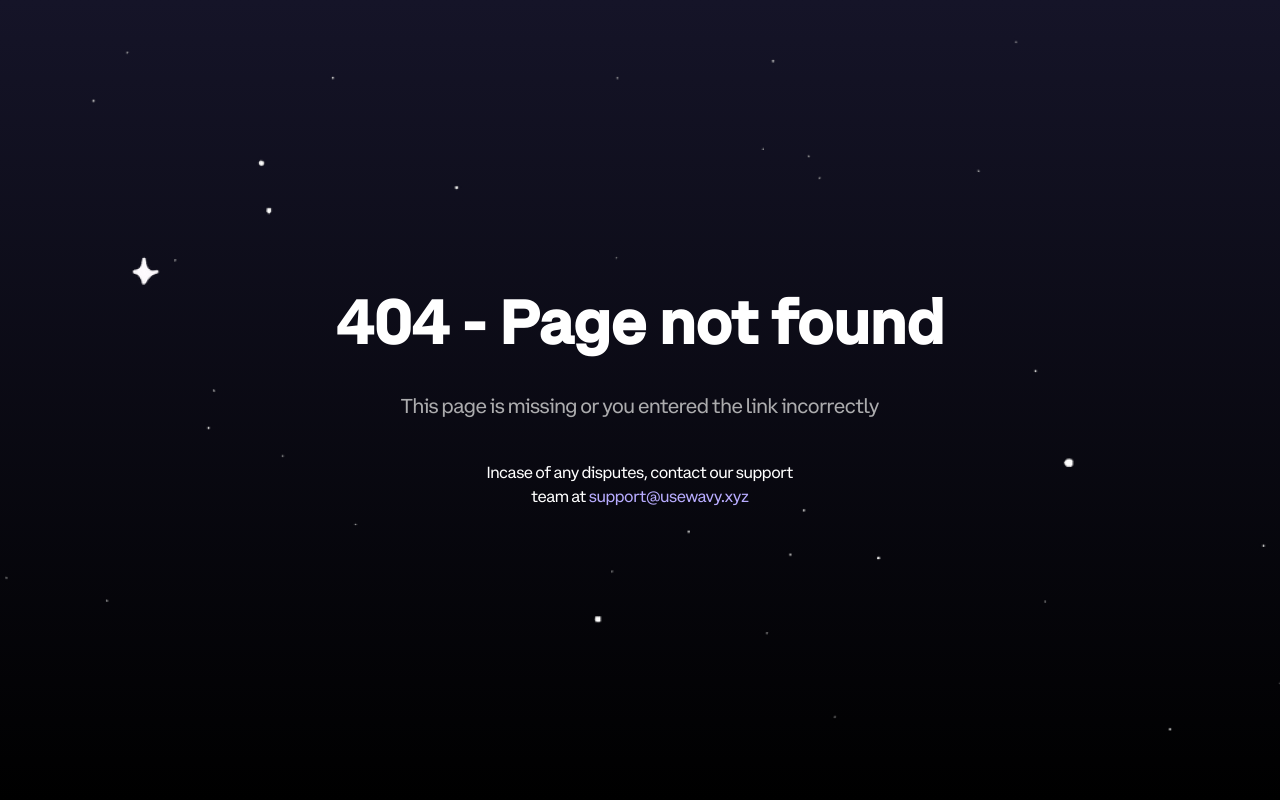
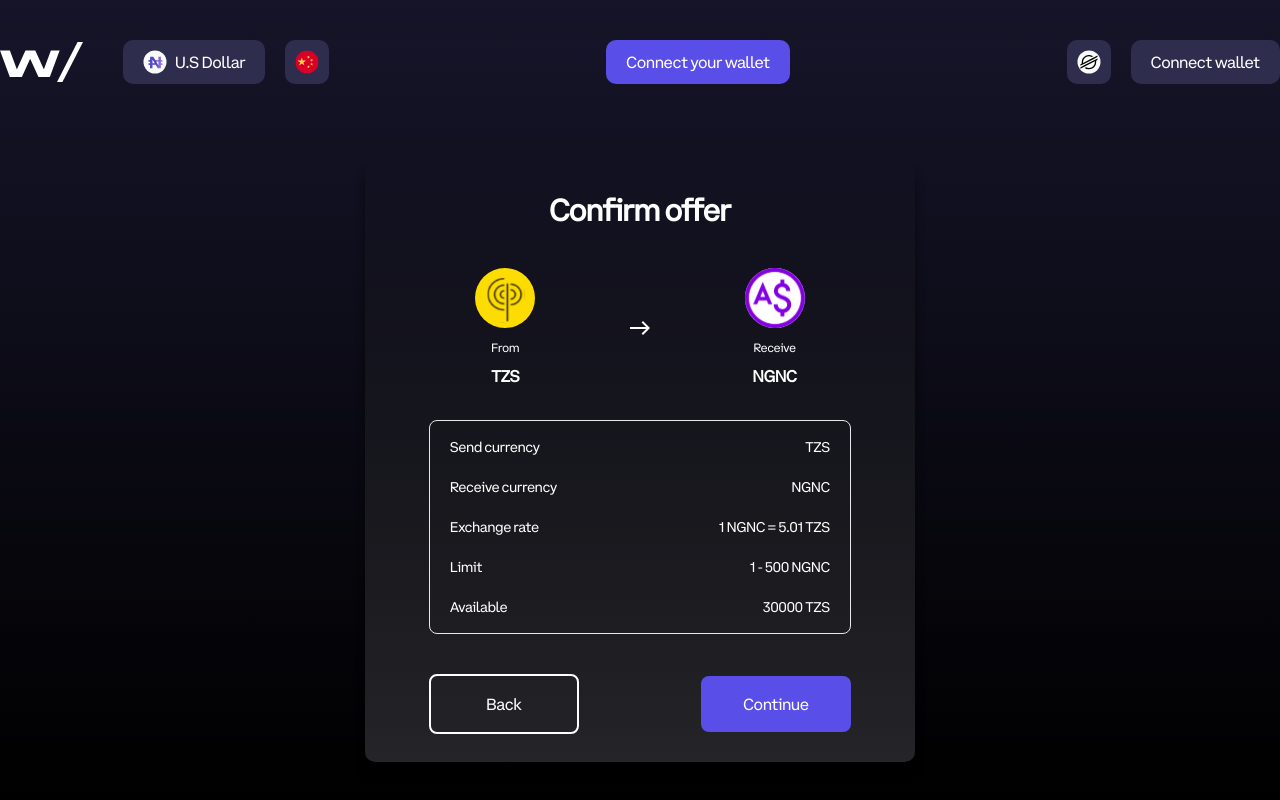
Before and after one commit to It-SuperDev/WAVY-dapp, a React (Create React App) app: page /send/create-offer/confirm in a window 1280 px wide. Before the commit this address led to /404. Built offline with nearby package versions, Linux system fonts and the light colour scheme.

Commit message:
[update] confirm offer apge

```diff
--- /dev/null
+++ b/src/pages/Send/ConfirmOffer.tsx
@@ -0,0 +1,54 @@
+import EastIcon from '@mui/icons-material/East';
+import kes from 'assets/img/coin/kes.svg';
+import audd from 'assets/img/coin/audd.svg';
+
+import Card from 'components/Card';
+import { OutlineButton, PrimaryButton } from 'components/Styled';
+import { useNavigate } from 'react-router-dom';
+
+const ConfirmOffer = () => {
+    const navigate = useNavigate();
+
+    return (
+        <Card title="Confirm offer">
+            <div className="w-full flex items-center justify-around mb-8">
+                <div className="flex flex-col items-center">
+                    <img src={kes} alt="token" className="w-[60px] h-[60px] mb-3" />
+                    <p className="text-xs mb-2">From</p>
+                    <p className="text-base font-bold">TZS</p>
+                </div>
+                <EastIcon />
+                <div className="flex flex-col items-center">
+                    <img src={audd} alt="token" className="w-[60px] h-[60px]  mb-3" />
+                    <p className="text-xs mb-2">Receive</p>
+                    <p className="text-base font-bold">NGNC</p>
+                </div>
+            </div>
+            <div className="flex flex-col w-full rounded-lg border-[0.6px] px-5 py-4 border-[#ACACAE}]">
+                <div className="flex w-full items-center justify-between mb-5 text-sm">
+                    <p>Send currency</p> <p>TZS</p>
+                </div>
+                <div className="flex w-full items-center justify-between mb-5 text-sm">
+                    <p>Receive currency</p> <p>NGNC</p>
+                </div>
+                <div className="flex w-full items-center justify-between mb-5 text-sm">
+                    <p>Exchange rate</p> <p>1 NGNC = 5.01 TZS</p>
+                </div>
+                <div className="flex w-full items-center justify-between mb-5 text-sm">
+                    <p>Limit</p> <p>1 - 500 NGNC</p>
+                </div>
+                <div className="flex w-full items-center justify-between text-sm">
+                    <p>Available</p> <p>30000 TZS</p>
+                </div>
+            </div>
+            <div className="flex justify-between items-center w-full mt-10">
+                <OutlineButton className="text-center text-bold py-4 w-[150px]" onClick={() => navigate(-1)}>
+                    Back
+                </OutlineButton>
+                <PrimaryButton className="text-center py-4 w-[150px]">Continue</PrimaryButton>
+            </div>
+        </Card>
+    );
+};
+
+export default ConfirmOffer;
--- a/src/pages/Send/NewOffer.tsx
+++ b/src/pages/Send/NewOffer.tsx
@@ -1,4 +1,4 @@
-import { useNavigate, Link } from 'react-router-dom';
+import { useNavigate } from 'react-router-dom';
 
 // Icon
 import ngncIcon from 'assets/img/coin/ngnc.svg';
@@ -56,7 +56,9 @@ const NewOffer = () => {
                     </div>
                 </div>
                 <div className="text-center">
-                    <PrimaryButton className="text-center mt-10 py-4 w-[60%]">Create an offer</PrimaryButton>
+                    <PrimaryButton className="text-center mt-10 py-4 w-[60%]" onClick={() => navigate('confirm')}>
+                        Create an offer
+                    </PrimaryButton>
                 </div>
             </div>
         </Card>
--- a/src/routes/MainRoutes.tsx
+++ b/src/routes/MainRoutes.tsx
@@ -9,6 +9,7 @@ const Home = Loadable(lazy(() => import('pages/Home')));
 const Send = Loadable(lazy(() => import('pages/Send')));
 const SendCheck = Loadable(lazy(() => import('pages/Send/Send')));
 const NewOffer = Loadable(lazy(() => import('pages/Send/NewOffer')));
+const ConfirmOffer = Loadable(lazy(() => import('pages/Send/ConfirmOffer')));
 const Swap = Loadable(lazy(() => import('pages/Swap')));
 const PreviewSwap = Loadable(lazy(() => import('pages/Swap/PreviewSwap')));
 const Success = Loadable(lazy(() => import('pages/Swap/Success')));
@@ -74,6 +75,10 @@ export const MainRoutes = {
         {
             path: 'send/create-offer',
             element: <NewOffer />
+        },
+        {
+            path: 'send/create-offer/confirm',
+            element: <ConfirmOffer />
         }
     ]
 };
```
